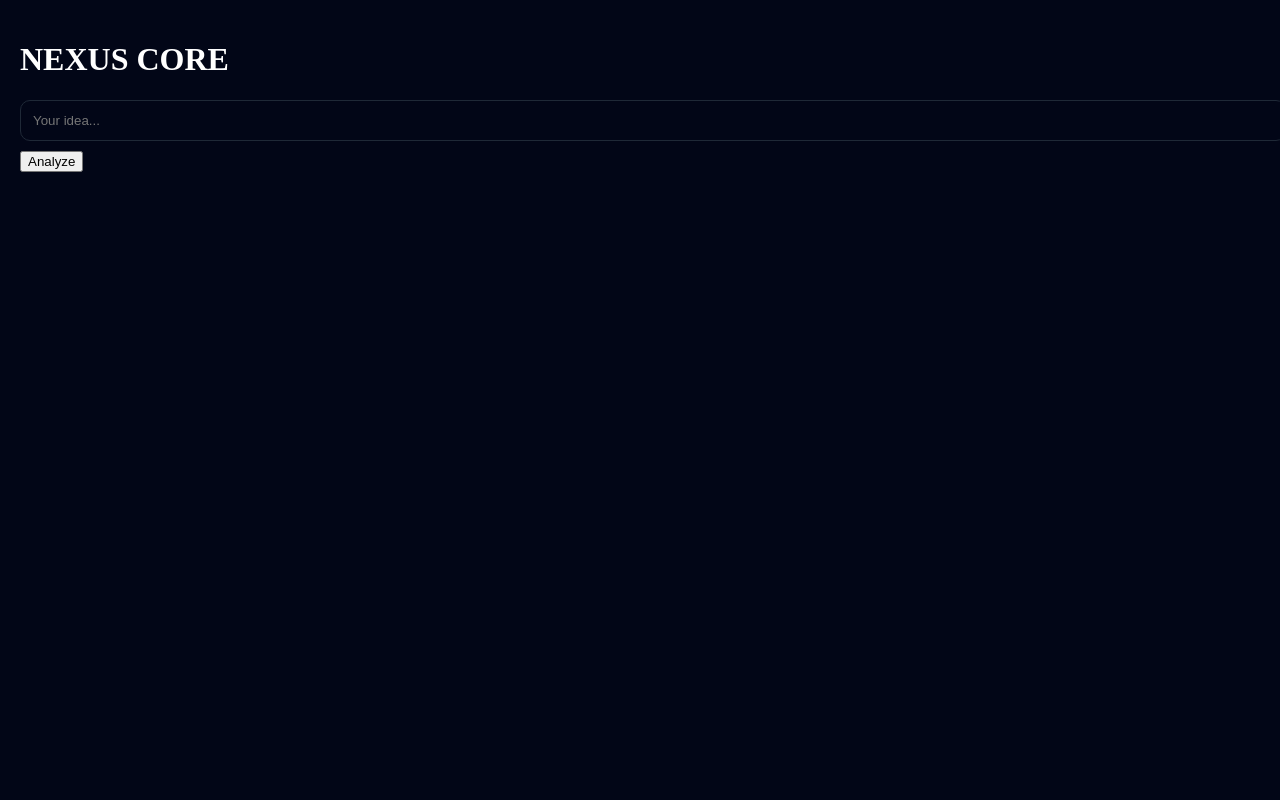
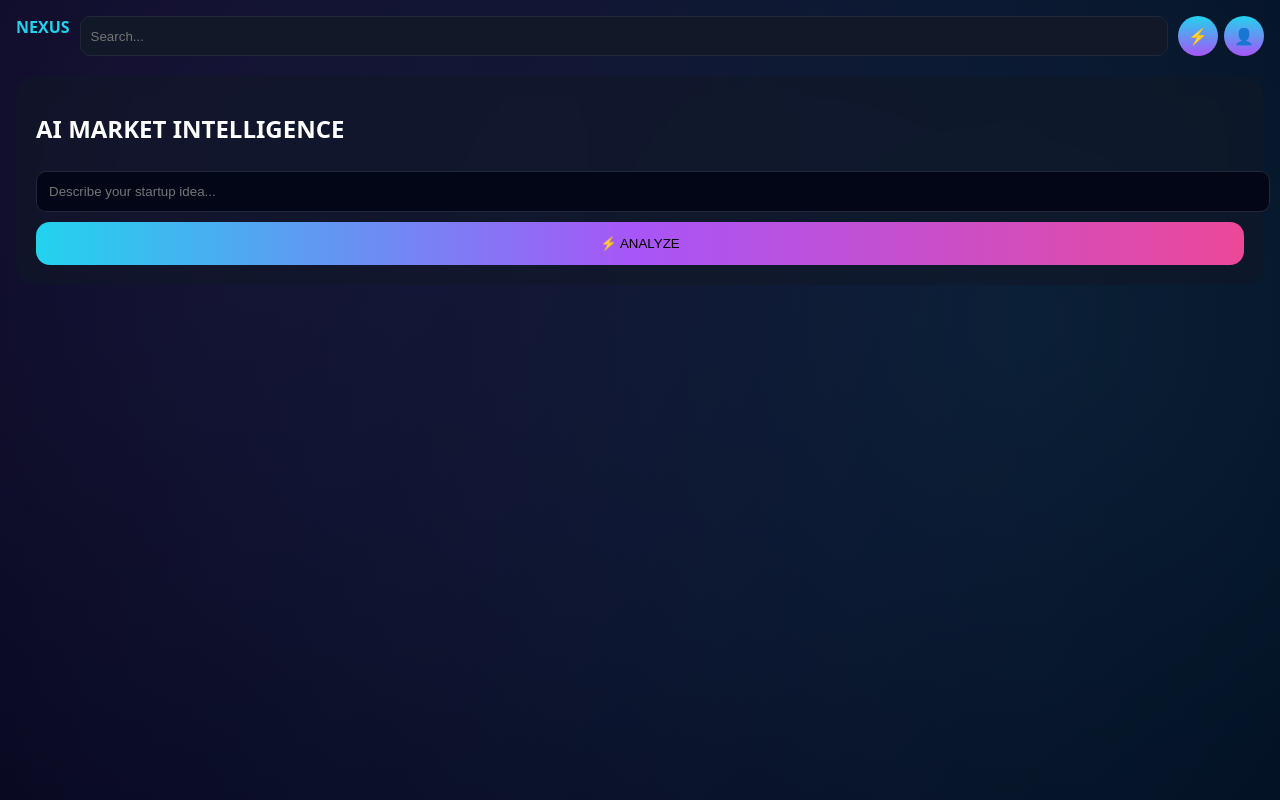
Before and after one commit to TogaraCode/ai-saas-platform, a Next.js app: page / in a window 1280 px wide. Built offline with nearby package versions, Linux system fonts and the light colour scheme.

Commit message:
Update page.js

```diff
--- a/app/page.js
+++ b/app/page.js
@@ -4,63 +4,324 @@ import { useState } from "react"
 export default function Home() {
   const [idea, setIdea] = useState("")
   const [result, setResult] = useState(null)
+  const [loading, setLoading] = useState(false)
 
-  const analyze = async () => {
+  async function analyze() {
+    if (!idea) return
+    setLoading(true)
+
     const res = await fetch("/api/analyze", {
       method: "POST",
       headers: { "Content-Type": "application/json" },
       body: JSON.stringify({ idea })
     })
+
     const data = await res.json()
     setResult(data)
+    setLoading(false)
   }
 
   return (
-    <div style={{ padding: 20 }}>
+    <div style={root}>
 
-      <h1>NEXUS CORE</h1>
+      {/* 🌌 ANIMATED BACKGROUND */}
+      <div style={bg}></div>
+
+      <div style={container}>
+
+        {/* HEADER */}
+        <div style={header}>
+          <div style={logo}>NEXUS</div>
+          <input placeholder="Search..." style={search}/>
+          <div style={icons}>
+            <div style={icon}>⚡</div>
+            <div style={icon}>👤</div>
+          </div>
+        </div>
+
+        {/* HERO */}
+        <div style={hero}>
+          <h1 style={title}>AI MARKET INTELLIGENCE</h1>
 
           <input
             value={idea}
             onChange={(e) => setIdea(e.target.value)}
-        placeholder="Your idea..."
-        style={{
-          width: "100%",
-          padding: 12,
-          borderRadius: 10,
-          background: "#020617",
-          border: "1px solid #1f2937",
-          color: "white"
-        }}
+            placeholder="Describe your startup idea..."
+            style={input}
           />
 
-      <button onClick={analyze} style={{ marginTop: 10 }}>
-        Analyze
+          <button style={cta} onClick={analyze}>
+            ⚡ ANALYZE
           </button>
 
+          {loading && <div style={scan}></div>}
+        </div>
+
+        {/* RESULTS */}
         {result && (
-        <div style={{ marginTop: 20 }}>
-          <h2>Score: {result.score}</h2>
-          <div>Demand: {result.demand}</div>
-          <div>Sentiment: {result.sentiment}</div>
+          <div style={grid}>
 
-          <svg viewBox="0 0 300 120" style={{ width: "100%" }}>
-            <polyline
-              fill="none"
-              stroke="#22d3ee"
-              strokeWidth="2"
-              points={result.trend.map((v, i) => `${i * 40},${120 - v}`).join(" ")}
-            />
-          </svg>
+            <Card title="CORE SCORE">
+              <ScoreRing value={result.score}/>
+            </Card>
 
-          <div>
-            {result.competitors.map(c => (
-              <div key={c}>{c}</div>
+            <Card title="TREND">
+              <LineChart data={result.trend}/>
+            </Card>
+
+            <Card title="SENTIMENT">
+              <BigStat value={result.sentiment}/>
+            </Card>
+
+            <Card title="DEMAND">
+              <BigStat value={result.demand}/>
+            </Card>
+
+            <Card title="COMPETITION">
+              <Tags items={result.competitors}/>
+            </Card>
+
+            <Card title="RISKS">
+              {result.risks.map((r,i)=>(
+                <div key={i} style={risk}>⚠ {r}</div>
               ))}
-          </div>
+            </Card>
+
+            <Card title="INSIGHT">
+              <div style={summary}>{result.summary}</div>
+            </Card>
+
           </div>
         )}
 
       </div>
+
+      {/* ANIMATIONS */}
+      <style>{`
+        @keyframes float {
+          0% { transform: translateY(0px); }
+          50% { transform: translateY(-20px); }
+          100% { transform: translateY(0px); }
+        }
+
+        @keyframes glow {
+          0% { opacity: 0.4; }
+          50% { opacity: 0.8; }
+          100% { opacity: 0.4; }
+        }
+
+        @keyframes draw {
+          from { stroke-dashoffset: 300; }
+          to { stroke-dashoffset: 0; }
+        }
+
+        @keyframes scan {
+          0% { transform: translateX(-100%); }
+          100% { transform: translateX(100%); }
+        }
+      `}</style>
+
+    </div>
   )
 }
+
+/* ================= COMPONENTS ================= */
+
+function Card({ title, children }) {
+  return (
+    <div style={card}>
+      <div style={cardTitle}>{title}</div>
+      {children}
+    </div>
+  )
+}
+
+function ScoreRing({ value }) {
+  const r = 55
+  const c = 2 * Math.PI * r
+  const offset = c - (value / 100) * c
+
+  return (
+    <svg width="140" height="140">
+      <circle cx="70" cy="70" r={r} stroke="#222" strokeWidth="6" fill="none"/>
+      <circle
+        cx="70" cy="70"
+        r={r}
+        stroke="#22d3ee"
+        strokeWidth="6"
+        fill="none"
+        strokeDasharray={c}
+        strokeDashoffset={offset}
+        style={{
+          transform: "rotate(-90deg)",
+          transformOrigin: "50% 50%",
+          transition: "stroke-dashoffset 1s ease"
+        }}
+      />
+      <text x="50%" y="50%" textAnchor="middle" dy=".3em"
+        style={{ fontSize: 24, fill: "white" }}>
+        {value}
+      </text>
+    </svg>
+  )
+}
+
+function LineChart({ data }) {
+  if (!data) return null
+
+  const max = Math.max(...data)
+  const points = data.map((v,i)=>`${i*40},${120-(v/max)*120}`).join(" ")
+
+  return (
+    <svg viewBox="0 0 300 120" style={{ width:"100%" }}>
+      <polyline
+        points={points}
+        fill="none"
+        stroke="#22d3ee"
+        strokeWidth="3"
+        style={{
+          strokeDasharray: 300,
+          strokeDashoffset: 0,
+          animation: "draw 1.2s ease"
+        }}
+      />
+    </svg>
+  )
+}
+
+function BigStat({ value }) {
+  return (
+    <div style={big}>
+      {value}
+    </div>
+  )
+}
+
+function Tags({ items }) {
+  return (
+    <div style={tags}>
+      {items.map(i => <div key={i} style={tag}>{i}</div>)}
+    </div>
+  )
+}
+
+/* ================= STYLES ================= */
+
+const root = {
+  minHeight: "100vh",
+  background: "#020617",
+  color: "white",
+  fontFamily: "system-ui"
+}
+
+const bg = {
+  position: "fixed",
+  inset: 0,
+  background: `
+    radial-gradient(circle at 20% 20%, rgba(168,85,247,0.3), transparent),
+    radial-gradient(circle at 80% 40%, rgba(34,211,238,0.3), transparent)
+  `,
+  animation: "glow 6s infinite"
+}
+
+const container = { padding: 16, position:"relative" }
+
+const header = { display:"flex", gap:10, marginBottom:20 }
+
+const logo = { color:"#22d3ee", fontWeight:"bold" }
+
+const search = {
+  flex:1,
+  padding:10,
+  borderRadius:10,
+  background:"#111827",
+  border:"1px solid #1f2937",
+  color:"white"
+}
+
+const icons = { display:"flex", gap:6 }
+
+const icon = {
+  width:40,
+  height:40,
+  borderRadius:"50%",
+  background:"linear-gradient(#22d3ee,#a855f7)",
+  display:"flex",
+  alignItems:"center",
+  justifyContent:"center"
+}
+
+const hero = {
+  padding:20,
+  borderRadius:20,
+  background:"rgba(17,24,39,0.6)",
+  backdropFilter:"blur(10px)",
+  marginBottom:20
+}
+
+const title = { fontSize:24 }
+
+const input = {
+  width:"100%",
+  padding:12,
+  borderRadius:10,
+  marginTop:10,
+  background:"#020617",
+  border:"1px solid #1f2937",
+  color:"white"
+}
+
+const cta = {
+  marginTop:10,
+  width:"100%",
+  padding:14,
+  borderRadius:14,
+  background:"linear-gradient(90deg,#22d3ee,#a855f7,#ec4899)",
+  border:"none",
+  cursor:"pointer",
+  transition:"0.2s"
+}
+
+const scan = {
+  height:4,
+  marginTop:10,
+  background:"#22d3ee",
+  animation:"scan 1s infinite"
+}
+
+const grid = {
+  display:"grid",
+  gap:14,
+  gridTemplateColumns:"repeat(auto-fit,minmax(250px,1fr))"
+}
+
+const card = {
+  padding:16,
+  borderRadius:16,
+  background:"rgba(17,24,39,0.6)",
+  backdropFilter:"blur(10px)",
+  border:"1px solid rgba(255,255,255,0.1)",
+  transition:"0.3s",
+  cursor:"pointer"
+}
+
+card[":hover"] = {
+  transform:"translateY(-4px)"
+}
+
+const cardTitle = { marginBottom:10, color:"#22d3ee" }
+
+const tags = { display:"flex", gap:6, flexWrap:"wrap" }
+
+const tag = {
+  padding:"6px 10px",
+  borderRadius:10,
+  background:"#020617",
+  border:"1px solid #1f2937"
+}
+
+const risk = { color:"#f87171", fontSize:12 }
+
+const summary = { opacity:0.8 }
+
+const big = { fontSize:28, fontWeight:"bold" }
```
Lines whose indentation alone changed are shown as unchanged.
